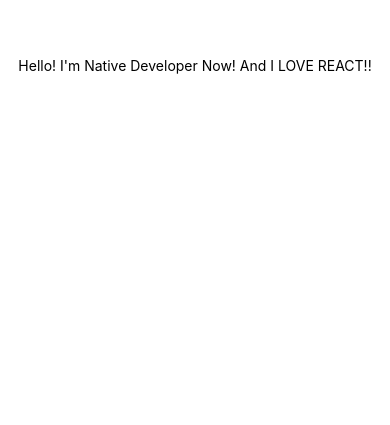
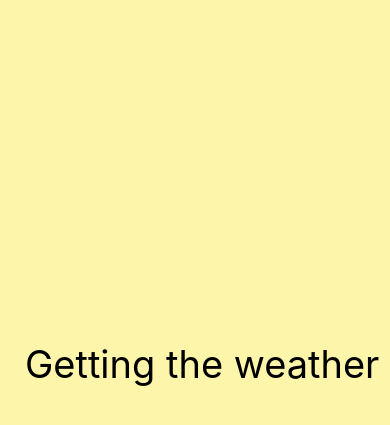
Before and after one commit to Jayde-Im/Weather, a React Native app: screen / in a window 390 px wide. Shown: the part 357-782 px from the top of the page. Built offline with nearby package versions, Linux system fonts and the light colour scheme.

Commit message:
[Modify] Getting the weather page

```diff
--- a/App.js
+++ b/App.js
@@ -1,11 +1,21 @@
-import React from 'react';
-import { StyleSheet, Text, View, Image } from 'react-native';
+import React, { Component } from "react";
+import { StyleSheet, Text, View, Image, ActivityIndicator } from "react-native";
 
-export default class App extends React.Component {
+export default class App extends Component {
+  state = {
+    isLoaded: false
+  };
+
   render() {
+    const { isLoaded } = this.state;
+
     return (
       <View style={styles.container}>
-        <Text>Hello! I'm Native Developer Now! And I LOVE REACT!!</Text>
+        {isLoaded ? null : (
+          <View style={styles.loading}>
+            <Text style={styles.loadingText}>Getting the weather</Text>
+          </View>
+        )}
       </View>
     );
   }
@@ -14,8 +24,16 @@
 const styles = StyleSheet.create({
   container: {
     flex: 1,
-    backgroundColor: '#fff',
-    alignItems: 'center',
-    justifyContent: 'center',
+    backgroundColor: "#fff"
   },
+  loading: {
+    flex: 1,
+    backgroundColor: "#FDF6AA",
+    justifyContent: "flex-end",
+    paddingLeft: 25
+  },
+  loadingText: {
+    fontSize: 38,
+    marginBottom: 100
+  }
 });
```
